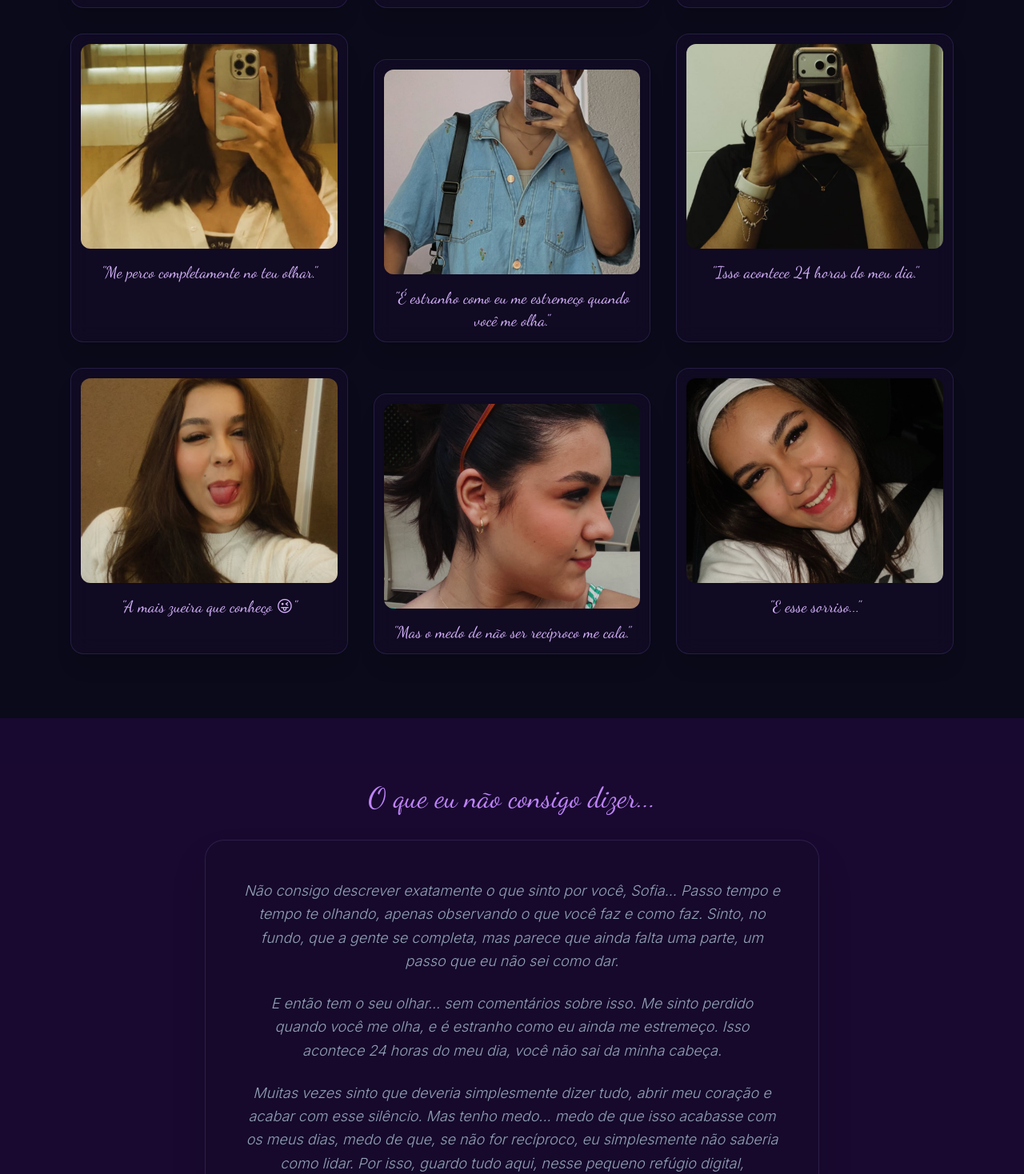
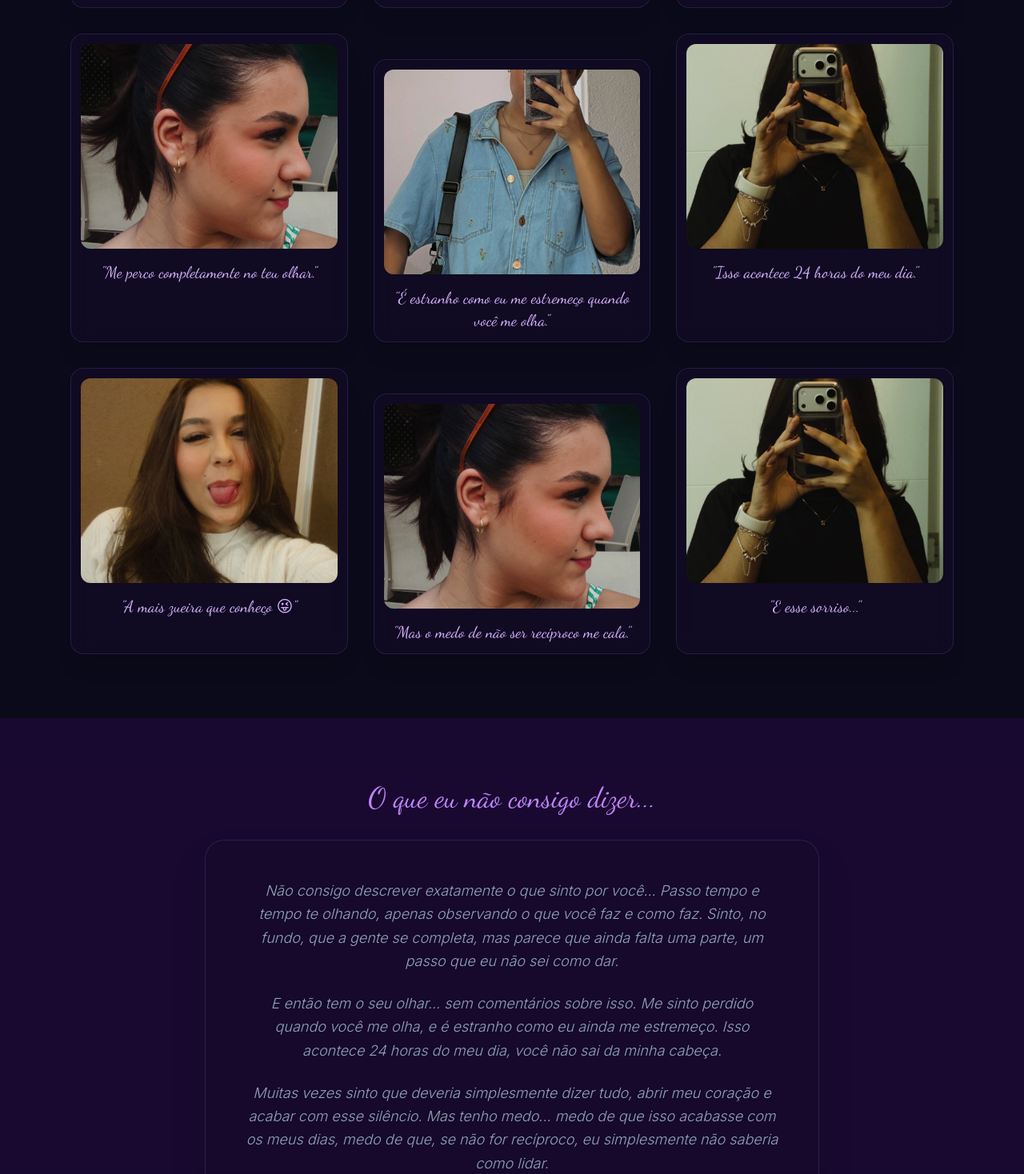
Before and after one commit to jhonmnf/A-so, a plain HTML site: page index.html in a window 1280 px wide. Shown: the part 1332-2800 px from the top of the page at 80% size. Drawn offline with nearby package versions, Linux system fonts and the light colour scheme.

Commit message:
arrumando erros

```diff
--- a/index.html
+++ b/index.html
@@ -106,7 +106,7 @@
 
         <div class="z-10 fade-in">
             <h1 class="text-5xl md:text-7xl font-handwritten text-purple-400 mb-4 drop-shadow-lg">to soso ✨</h1>
-            <p class="text-lg md:text-xl text-slate-400 font-light italic mb-8">Algo que eu guardo em silêncio, mas que transborda em cada olhar...</p>
+            <p class="text-lg md:text-xl text-slate-400 font-light italic mb-8">Sera que ficou bom...</p>
             <a href="#gallery" id="hero-link" class="bg-purple-600 hover:bg-purple-500 text-white px-8 py-3 rounded-full transition-all duration-300 shadow-lg shadow-purple-900/40 inline-block font-medium">
                 E se clicar...?
             </a>
@@ -130,7 +130,7 @@
                 <p class="font-handwritten text-xl text-purple-300 text-center px-2">"Sinto que a gente se completa, mas ainda falta algo..."</p>
             </div>
             <div class="photo-card glass-card p-3 rounded-2xl shadow-xl flex flex-col items-center">
-                <img src="assets/images/foto4.png" class="rounded-xl w-full h-64 object-cover mb-4 cursor-pointer hover:opacity-90 transition-opacity" alt="Sofia" onclick="zoomPhoto(this)">
+                <img src="assets/images/foto8.png" class="rounded-xl w-full h-64 object-cover mb-4 cursor-pointer hover:opacity-90 transition-opacity" alt="Sofia" onclick="zoomPhoto(this)">
                 <p class="font-handwritten text-xl text-purple-300 text-center px-2">"Me perco completamente no teu olhar."</p>
             </div>
             <div class="photo-card glass-card p-3 rounded-2xl shadow-xl flex flex-col items-center mt-8">
@@ -150,7 +150,7 @@
                 <p class="font-handwritten text-xl text-purple-300 text-center px-2">"Mas o medo de não ser recíproco me cala."</p>
             </div>
             <div class="photo-card glass-card p-3 rounded-2xl shadow-xl flex flex-col items-center">
-                <img src="assets/images/foto9.png" class="rounded-xl w-full h-64 object-cover mb-4 cursor-pointer hover:opacity-90 transition-opacity" alt="Sofia" onclick="zoomPhoto(this)">
+                <img src="assets/images/foto6.png" class="rounded-xl w-full h-64 object-cover mb-4 cursor-pointer hover:opacity-90 transition-opacity" alt="Sofia" onclick="zoomPhoto(this)">
                 <p class="font-handwritten text-xl text-purple-300 text-center px-2">"E esse sorriso..."</p>
             </div >
         </div>
@@ -161,13 +161,13 @@
             <h2 class="text-3xl md:text-4xl font-handwritten text-purple-400 mb-8">O que eu não consigo dizer...</h2>
             <div class="glass-card p-8 md:p-12 rounded-3xl shadow-2xl italic text-lg leading-relaxed text-slate-400 font-light">
                 <p class="mb-6">
-                    Não consigo descrever exatamente o que sinto por você, Sofia... Passo tempo e tempo te olhando, apenas observando o que você faz e como faz. Sinto, no fundo, que a gente se completa, mas parece que ainda falta uma parte, um passo que eu não sei como dar.
+                    Não consigo descrever exatamente o que sinto por você... Passo tempo e tempo te olhando, apenas observando o que você faz e como faz. Sinto, no fundo, que a gente se completa, mas parece que ainda falta uma parte, um passo que eu não sei como dar.
                 </p>
                 <p class="mb-6">
                     E então tem o seu olhar... sem comentários sobre isso. Me sinto perdido quando você me olha, e é estranho como eu ainda me estremeço. Isso acontece 24 horas do meu dia, você não sai da minha cabeça.
                 </p>
                 <p>
-                    Muitas vezes sinto que deveria simplesmente dizer tudo, abrir meu coração e acabar com esse silêncio. Mas tenho medo... medo de que isso acabasse com os meus dias, medo de que, se não for recíproco, eu simplesmente não saberia como lidar. Por isso, guardo tudo aqui, nesse pequeno refúgio digital, esperando que o destino ou a coragem me levem até você.
+                    Muitas vezes sinto que deveria simplesmente dizer tudo, abrir meu coração e acabar com esse silêncio. Mas tenho medo... medo de que isso acabasse com os meus dias, medo de que, se não for recíproco, eu simplesmente não saberia como lidar.
                 </p>
             </div>
         </div>
```
